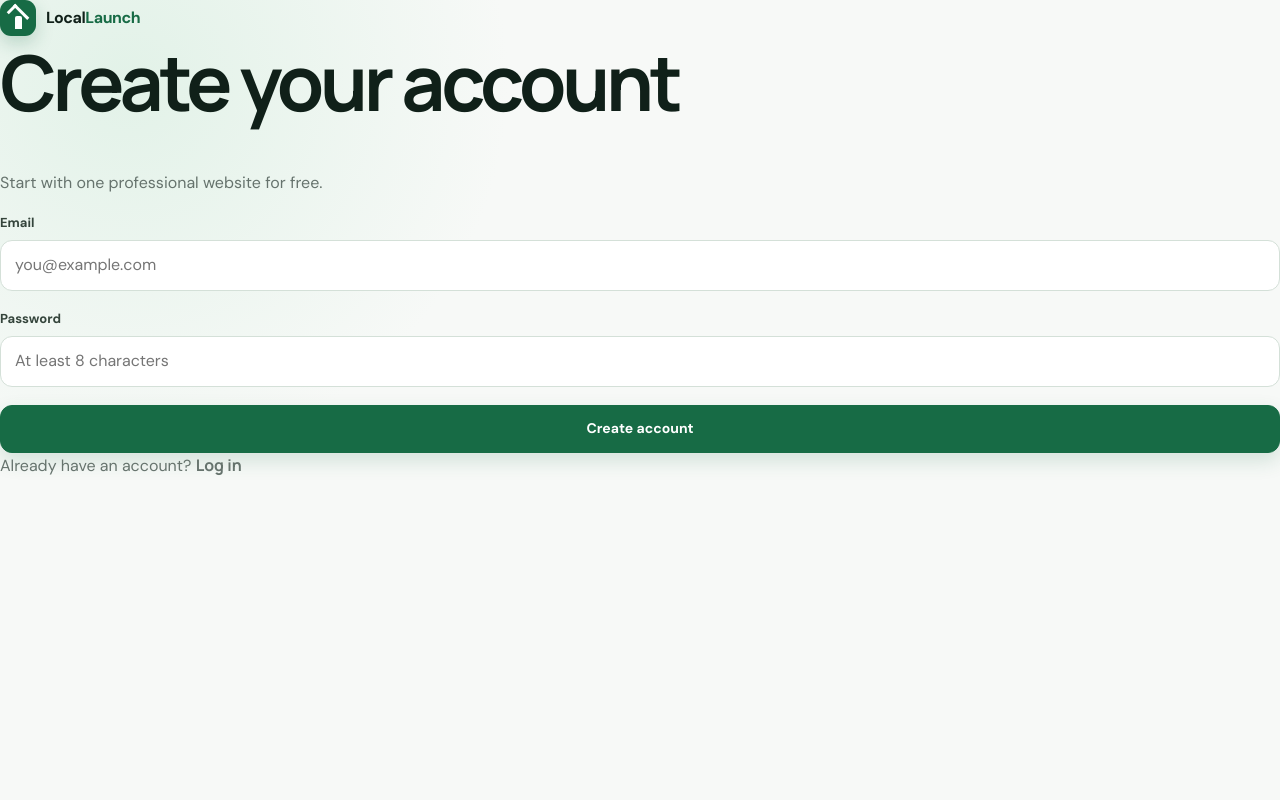
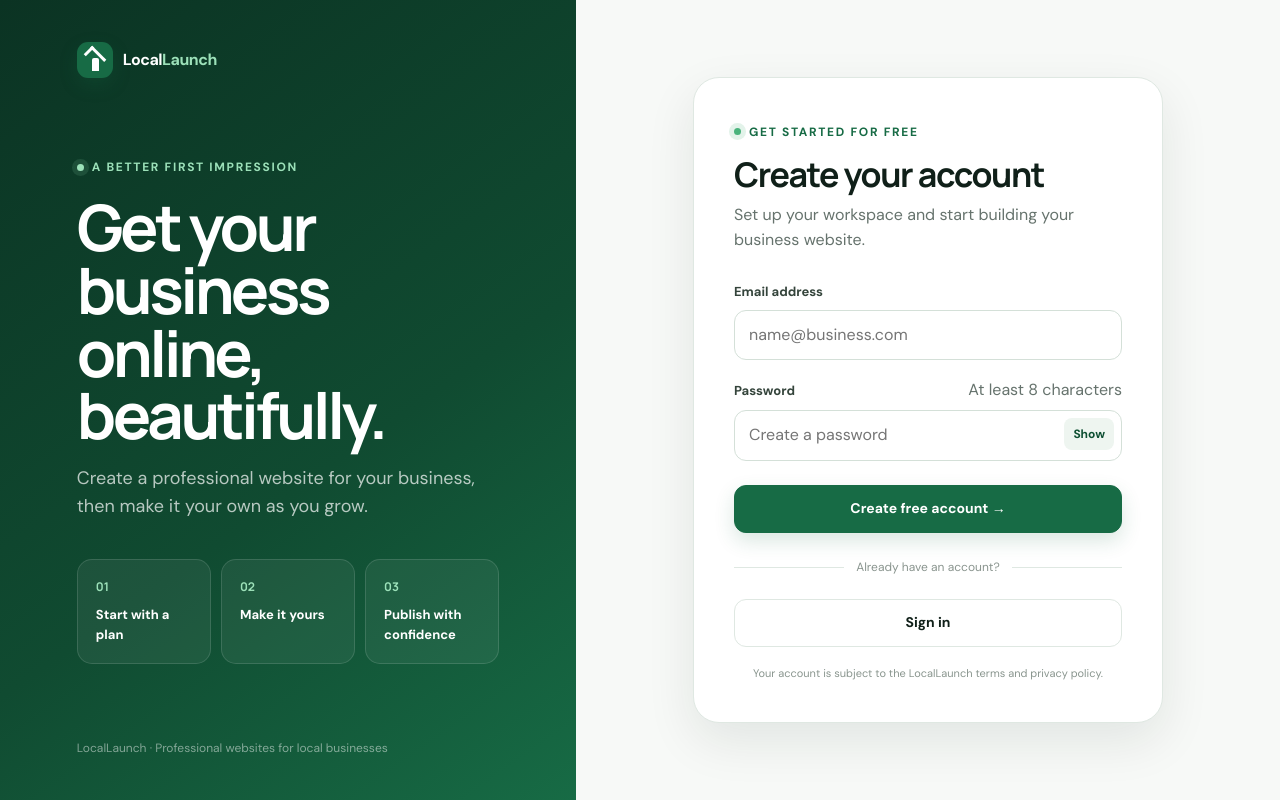
Before and after one commit to erasmusj468/Local-Launch, a Next.js app: page /signup in a window 1280 px wide. Built offline with nearby package versions, Linux system fonts and the light colour scheme.

Commit message:
Polish signup experience

```diff
--- a/app/signup/page.tsx
+++ b/app/signup/page.tsx
@@ -1,5 +1,116 @@
 "use client";
-import {useState} from "react";import {useRouter} from "next/navigation";import Brand from "@/components/Brand";
-export default function Signup(){const r=useRouter();const[e,setE]=useState("");const[p,setP]=useState("");const[error,setError]=useState("");const[busy,setBusy]=useState(false);
-async function submit(){setBusy(true);setError("");try{const res=await fetch("/api/auth/signup",{method:"POST",headers:{"Content-Type":"application/json"},body:JSON.stringify({email:e,password:p})});const data=await res.json();if(!res.ok)throw new Error(data.error||"Unable to create account.");r.push("/onboarding");r.refresh()}catch(x){setError(x instanceof Error?x.message:"Unable to create account.")}finally{setBusy(false)}}
-return <div className="authPage"><div className="auth"><Brand/><h1>Create your account</h1><p className="muted">Start with one professional website for free.</p><div className="field"><label>Email</label><input value={e} onChange={x=>setE(x.target.value)} type="email" placeholder="you@example.com"/></div><div className="field"><label>Password</label><input value={p} onChange={x=>setP(x.target.value)} type="password" placeholder="At least 8 characters"/></div>{error&&<p style={{color:"#b42318"}}>{error}</p>}<button className="button" disabled={busy} style={{width:"100%"}} onClick={submit}>{busy?"Creating account…":"Create account"}</button><p className="muted">Already have an account? <a href="/login"><b>Log in</b></a></p></div></div>}
+
+import { FormEvent, useState } from "react";
+import { useRouter } from "next/navigation";
+import Brand from "@/components/Brand";
+
+export default function Signup() {
+  const router = useRouter();
+  const [email, setEmail] = useState("");
+  const [password, setPassword] = useState("");
+  const [showPassword, setShowPassword] = useState(false);
+  const [error, setError] = useState("");
+  const [busy, setBusy] = useState(false);
+
+  async function handleSubmit(event: FormEvent<HTMLFormElement>) {
+    event.preventDefault();
+    setBusy(true);
+    setError("");
+
+    try {
+      const response = await fetch("/api/auth/signup", {
+        method: "POST",
+        headers: { "Content-Type": "application/json" },
+        body: JSON.stringify({ email, password }),
+      });
+      const data = await response.json();
+
+      if (!response.ok) {
+        setError(data.error || "Unable to create your account.");
+        return;
+      }
+
+      router.push("/onboarding");
+      router.refresh();
+    } catch {
+      setError("Something went wrong. Please try again.");
+    } finally {
+      setBusy(false);
+    }
+  }
+
+  return (
+    <main className="authPage authSplit">
+      <section className="authVisual">
+        <Brand />
+        <div className="authVisualCopy">
+          <span className="eyebrow">A better first impression</span>
+          <h1>Get your business online, beautifully.</h1>
+          <p>Create a professional website for your business, then make it your own as you grow.</p>
+          <div className="authMiniGrid">
+            <div><strong>01</strong><span>Start with a plan</span></div>
+            <div><strong>02</strong><span>Make it yours</span></div>
+            <div><strong>03</strong><span>Publish with confidence</span></div>
+          </div>
+        </div>
+        <div className="authVisualFooter">LocalLaunch · Professional websites for local businesses</div>
+      </section>
+
+      <section className="authFormWrap">
+        <div className="authCard">
+          <div className="authMobileBrand"><Brand /></div>
+          <span className="eyebrow">Get started for free</span>
+          <h2>Create your account</h2>
+          <p className="muted">Set up your workspace and start building your business website.</p>
+
+          <form onSubmit={handleSubmit} className="authForm">
+            <div className="field">
+              <label htmlFor="signup-email">Email address</label>
+              <input
+                id="signup-email"
+                name="email"
+                type="email"
+                autoComplete="email"
+                value={email}
+                onChange={(event) => setEmail(event.target.value)}
+                placeholder="name@business.com"
+                required
+              />
+            </div>
+            <div className="field">
+              <div className="passwordLabel"><label htmlFor="signup-password">Password</label><span className="muted">At least 8 characters</span></div>
+              <div className="passwordField">
+                <input
+                  id="signup-password"
+                  name="password"
+                  type={showPassword ? "text" : "password"}
+                  autoComplete="new-password"
+                  minLength={8}
+                  value={password}
+                  onChange={(event) => setPassword(event.target.value)}
+                  placeholder="Create a password"
+                  required
+                />
+                <button
+                  type="button"
+                  onClick={() => setShowPassword((value) => !value)}
+                  aria-label={showPassword ? "Hide password" : "Show password"}
+                >
+                  {showPassword ? "Hide" : "Show"}
+                </button>
+              </div>
+            </div>
+            {error && <div className="authError" role="alert">{error}</div>}
+            <button className="button authSubmit" type="submit" disabled={busy}>
+              {busy ? "Creating account…" : "Create free account →"}
+            </button>
+          </form>
+
+          <div className="authDivider"><span>Already have an account?</span></div>
+          <a className="button secondary authSubmit" href="/login">Sign in</a>
+          <p className="authLegal">Your account is subject to the LocalLaunch terms and privacy policy.</p>
+        </div>
+      </section>
+    </main>
+  );
+}
```
